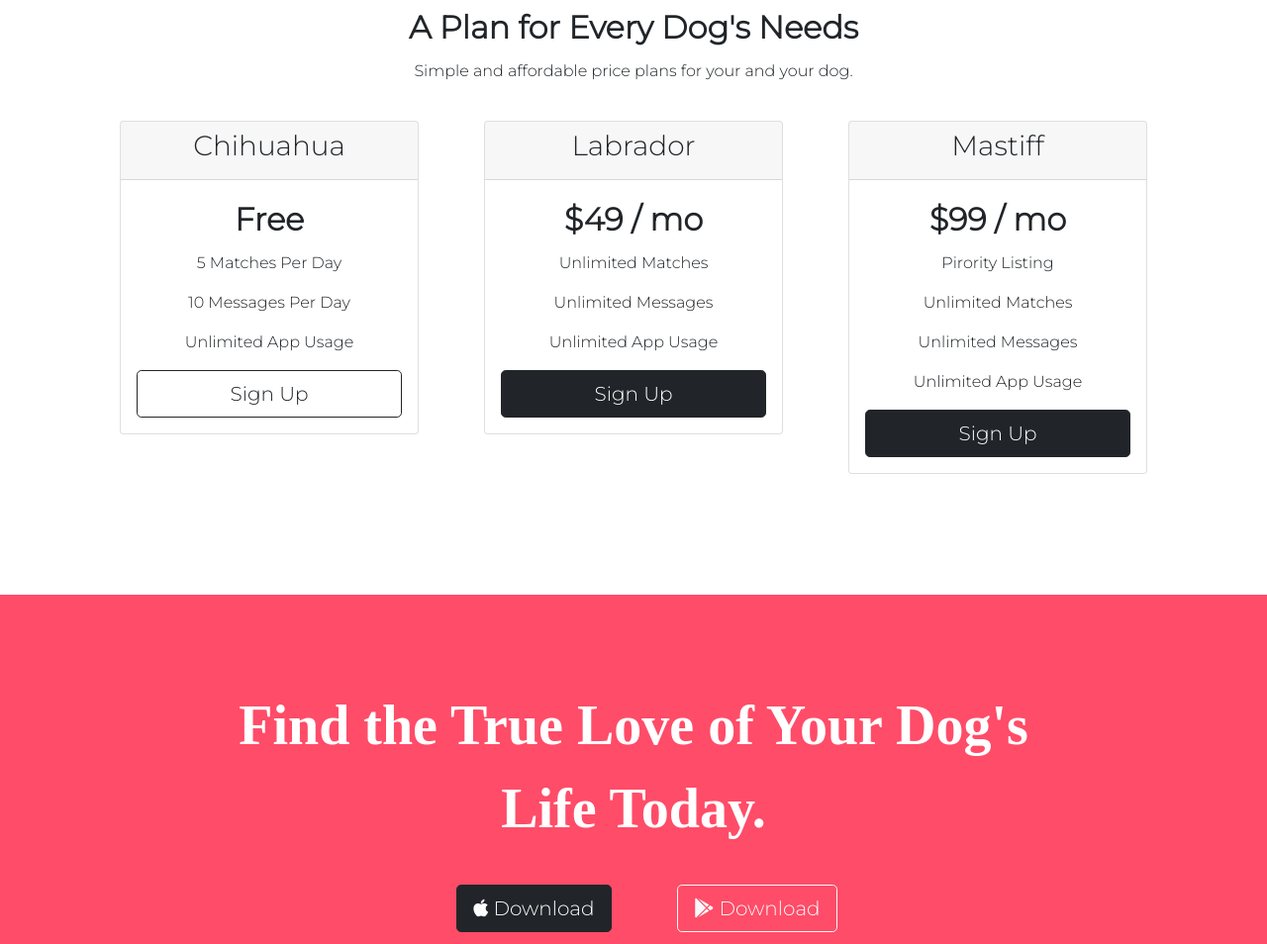
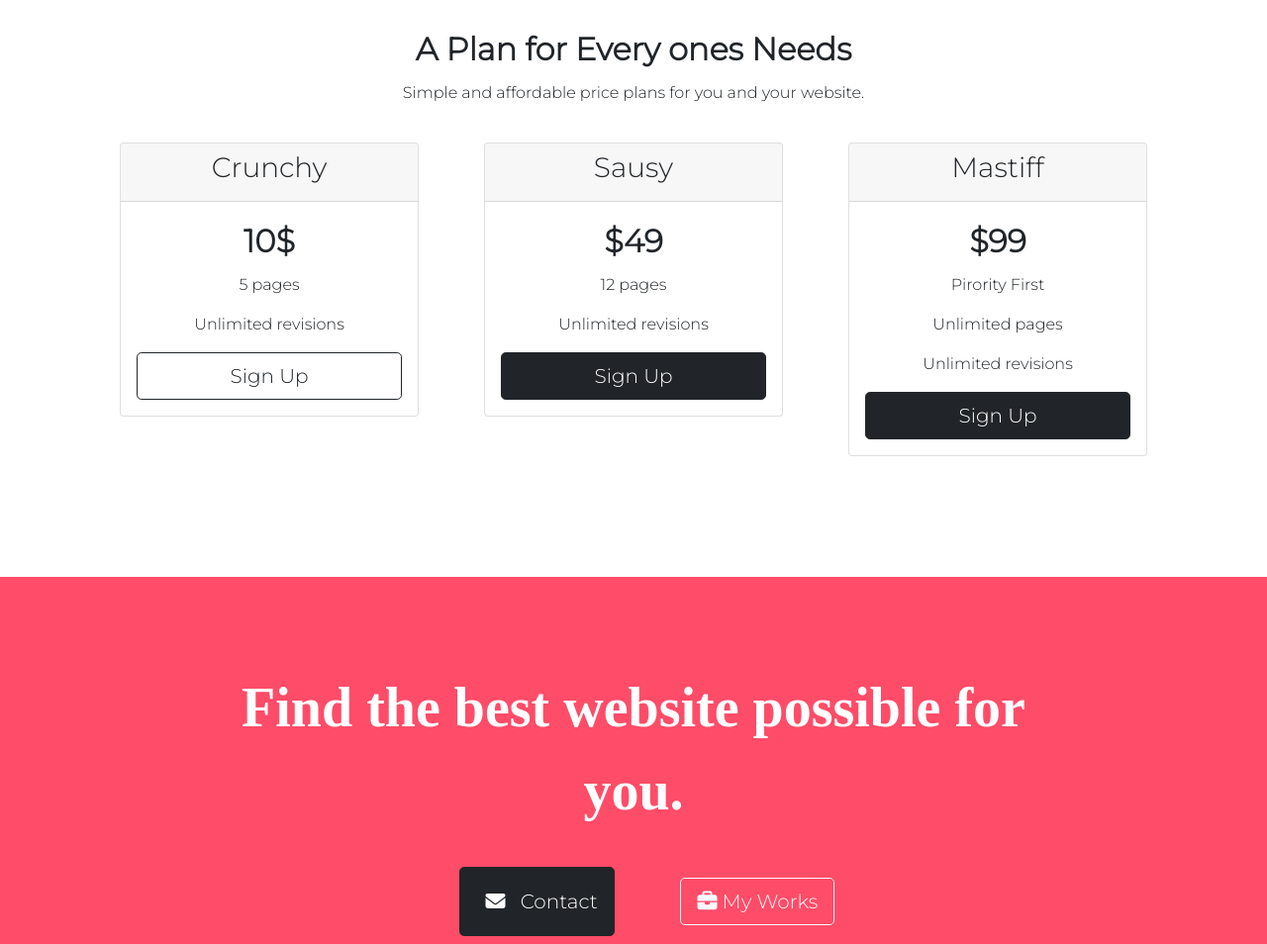
Before and after one commit to MDABUSAYED1/MDABUSAYED1.github.io, a plain HTML site: page index.html in a window 1280 px wide. Shown: the part 1538-2492 px from the top of the page at 99% size. Drawn offline with nearby package versions, Linux system fonts and the light colour scheme; files that its build step writes are made by us from their sources.

Commit message:
Update index.html
my websites first html

```diff
--- a/index.html
+++ b/index.html
@@ -3,7 +3,7 @@
 
 <head>
   <meta charset="utf-8">
-  <title>TinDog</title>
+  <title>A.S.N</title>
 
 
   <!-- Google Fonts -->
@@ -14,7 +14,7 @@
   <!-- Bootstrap CSS -->
   <link href="https://cdn.jsdelivr.net/npm/bootstrap@5.0.0-beta1/dist/css/bootstrap.min.css" rel="stylesheet" integrity="sha384-giJF6kkoqNQ00vy+HMDP7azOuL0xtbfIcaT9wjKHr8RbDVddVHyTfAAsrekwKmP1" crossorigin="anonymous">
   <!-- Custom CSS -->
-  <link rel="stylesheet" href="styles.css">
+  <link rel="stylesheet" href="css/styles.css">
 
 
   <!-- Font Awesome -->
@@ -49,7 +49,7 @@
                 <a class="nav-link" href="#pricing">Pricing</a>
             </li>
             <li class="nav-item">
-                <a class="nav-link" href="#cta">Download</a>
+                <a class="nav-link" href="#cta">My Works</a>
             </li>
         </ul>
     </div>
@@ -58,9 +58,9 @@
     <!-- Title -->
   <div class="row">
     <div class="col-lg-6">
-      <h1>Meet new and interesting dogs nearby.</h1>
-      <button class="btn btn-dark btn-lg download-button" type="button"><i class="fab fa-apple"></i> Download</button>
-      <button class="btn btn-outline-light btn-lg download-button" type="button"><i class="fab fa-google-play"></i> Download</button>
+      <h1>Meet me and my crew and consult.</h1>
+      <button class="btn btn-dark btn-lg download-button" type="button"><i class="social-icon fas fa-envelope"></i> Contact</button>
+      <button class="btn btn-outline-light btn-lg download-button" type="button"><i class="fas fa-briefcase"></i></i> My Works</button>
     </div>
     <div class="col-lg-6">
       <img class="title-image" src="images/iphone6.png" alt="iphone-mockup">
@@ -84,13 +84,13 @@
         </div>
         <div class="feature col-lg-4">
           <i class="fas fa-bullseye"></i>
-          <h3>Elite Clientele</h3>
-          <p>We have all the dogs, the greatest dogs.</p>
+          <h3>Elite Features</h3>
+          <p>We have all the things, the greatest applications.</p>
         </div>
         <div class="feature col-lg-4">
           <i class="fas fa-heart"></i>
-          <h3>Guaranteed to work.</h3>
-          <p>Find the love of your dog's life or your money back.</p>
+          <h3>Guaranteed best work.</h3>
+          <p>Find the best design or your money back.</p>
         </div>
       </div>
     </div>
@@ -105,12 +105,12 @@
     <div id="testimonials-carousel" class="carousel slide" data-bs-ride="carousel">
       <div class="carousel-inner">
         <div class="carousel-item active">
-          <h2>I no longer have to sniff other dogs for love. I've found the hottest Corgi on TinDog. Woof.</h2>
+          <h2>I no longer have to roam around other sites for designs. I've found the best service here. Thanks.</h2>
           <img class="testimonial-image" src="images/dog-img.jpg" alt="dog-profile">
           <em>Pebbles, New York</em>
         </div>
         <div class="carousel-item">
-          <h2 class="testimonial-text">My dog used to be so lonely, but with TinDog's help, they've found the love of their life. I think.</h2>
+          <h2 class="testimonial-text">My work used to be so unfinished, but with their help, I've found the perfect app for my website. I think.</h2>
           <img class="testimonial-image" src="images/lady-img.jpg" alt="lady-profile">
           <em>Beverly, Illinois</em>
         </div>
@@ -143,8 +143,8 @@
 
   <section id="pricing">
 
-    <h2>A Plan for Every Dog's Needs</h2>
-    <p>Simple and affordable price plans for your and your dog.</p>
+    <h2>A Plan for Every ones Needs</h2>
+    <p>Simple and affordable price plans for you and your website.</p>
 
 
     <div class="row">
@@ -152,13 +152,12 @@
       <div class="pricing-column col-lg-4  col-md-6">
         <div class="card">
           <div class="card-header">
-            <h3>Chihuahua</h3>
+            <h3>Crunchy</h3>
           </div>
           <div class="card-body">
-            <h2>Free</h2>
-            <p>5 Matches Per Day</p>
-            <p>10 Messages Per Day</p>
-            <p>Unlimited App Usage</p>
+            <h2>10$</h2>
+            <p>5 pages</p>
+            <p>Unlimited revisions</p>
             <button class="btn btn-lg w-100 btn-block btn-outline-dark" type="button">Sign Up</button>
           </div>
         </div>
@@ -167,13 +166,12 @@
       <div class="pricing-column col-lg-4  col-md-6">
         <div class="card">
           <div class="card-header">
-            <h3>Labrador</h3>
+            <h3>Sausy</h3>
           </div>
           <div class="card-body">
-            <h2>$49 / mo</h2>
-            <p>Unlimited Matches</p>
-            <p>Unlimited Messages</p>
-            <p>Unlimited App Usage</p>
+            <h2>$49</h2>
+            <p>12 pages</p>
+            <p>Unlimited revisions</p>
             <button class="btn btn-lg w-100 btn-dark" type="button">Sign Up</button>
           </div>
         </div>
@@ -185,11 +183,10 @@
             <h3>Mastiff</h3>
           </div>
           <div class="card-body">
-            <h2>$99 / mo</h2>
-            <p>Pirority Listing</p>
-            <p>Unlimited Matches</p>
-            <p>Unlimited Messages</p>
-            <p>Unlimited App Usage</p>
+            <h2>$99</h2>
+            <p>Pirority First</p>
+            <p>Unlimited pages</p>
+            <p>Unlimited revisions</p>
             <button class="btn btn-lg w-100 btn-block btn-dark" type="button">Sign Up</button>
           </div>
         </div>
@@ -202,9 +199,9 @@
 
   <section id="cta">
 
-    <h3 class="cta-heading">Find the True Love of Your Dog's Life Today.</h3>
-    <button class="btn btn-dark btn-lg download-button" type="button"><i class="fab fa-apple"></i> Download</button>
-    <button class="btn btn-outline-light btn-lg download-button" type="button"><i class="fab fa-google-play"></i> Download</button>
+    <h3 class="cta-heading">Find the best website possible for you.</h3>
+    <button class="btn btn-dark btn-lg download-button" type="button"><i class="social-icon fas fa-envelope"></i> Contact</button>
+    <button class="btn btn-outline-light btn-lg download-button" type="button"><i class="fas fa-briefcase"></i></i> My Works</button>
 
   </section>
 
```
